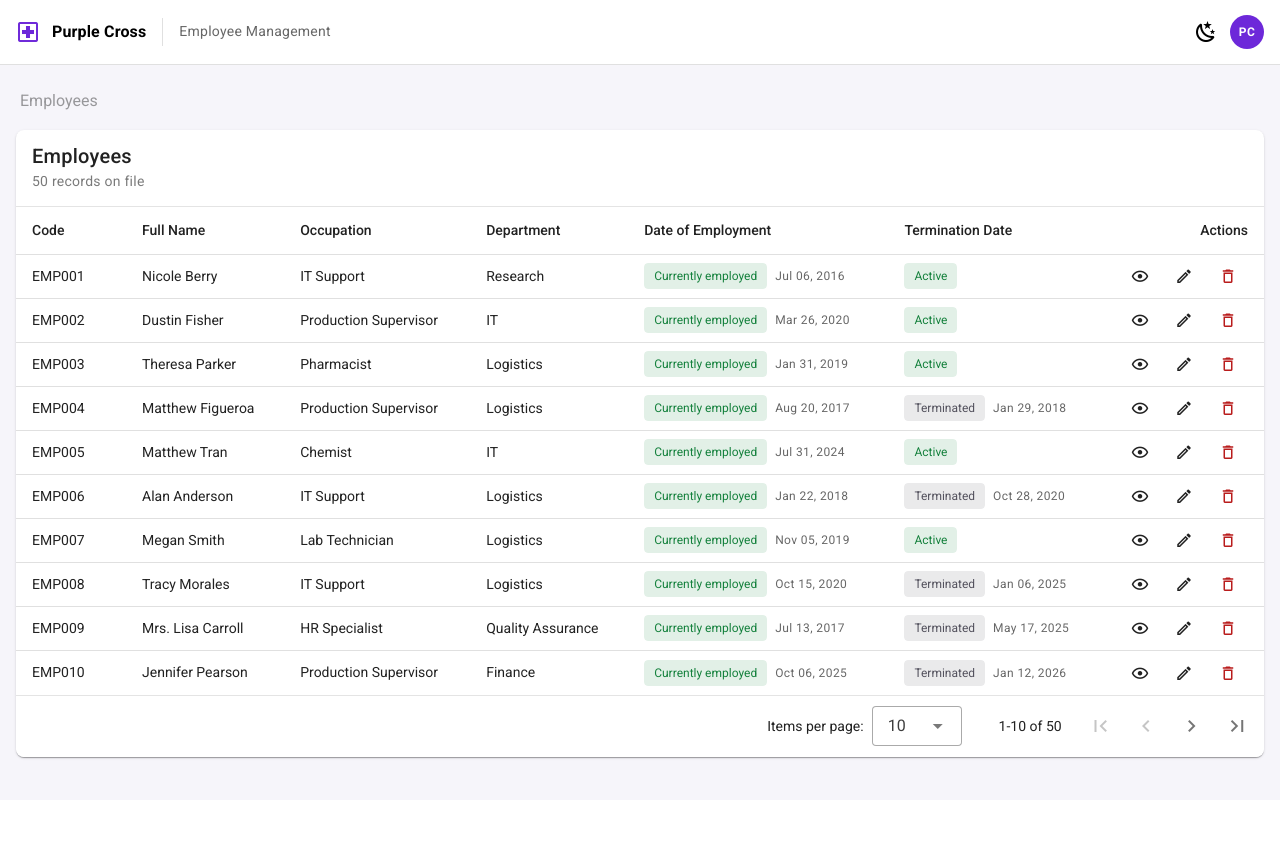
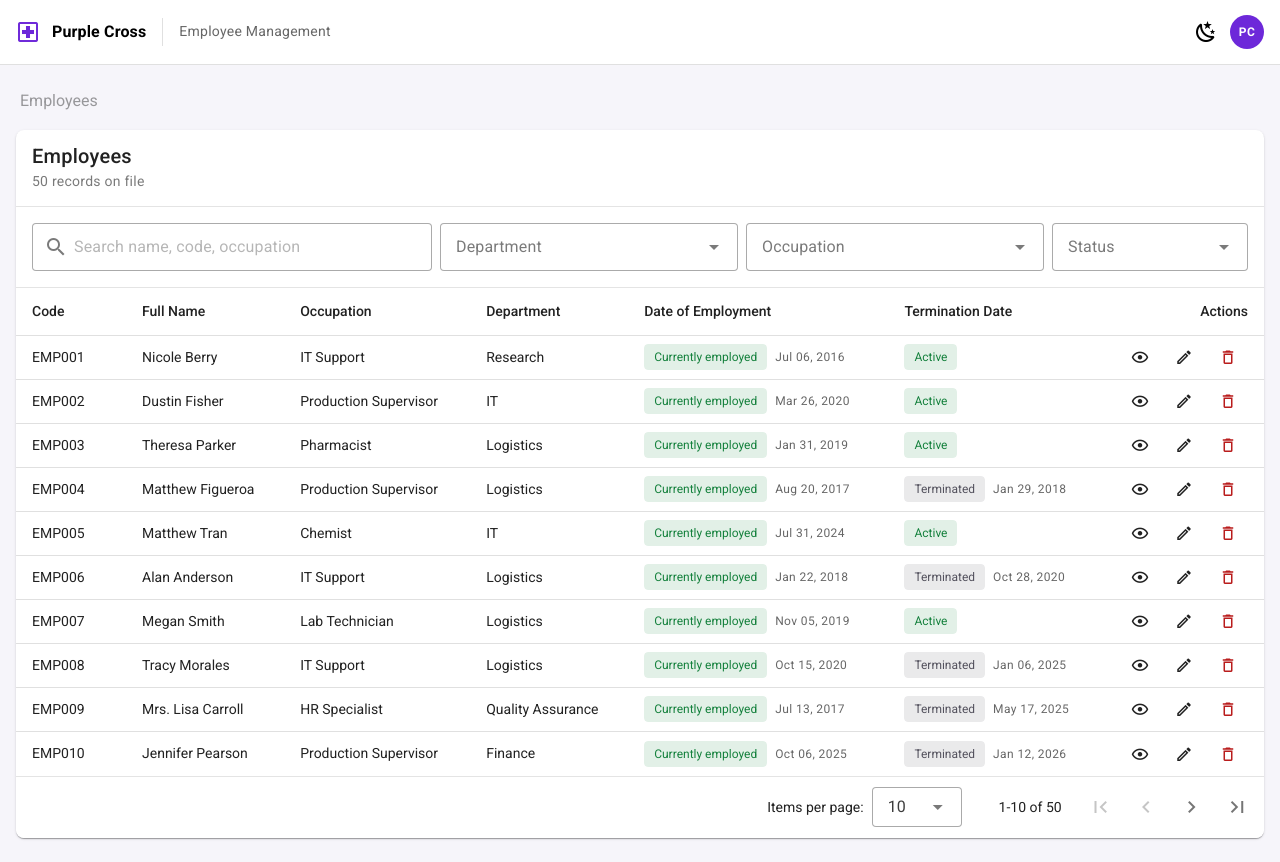
Before and after one commit to agonius11/Case-Study-Purple-Cross-Ltd, a Vue app: page /employees in a window 1280 px wide. Before the commit the page ends 800 px from the top, so only its background shows below. Built offline with nearby package versions, Linux system fonts and the light colour scheme.

Commit message:
created employee search, filters and pagination

```diff
--- /dev/null
+++ b/src/composables/useEmployeeFilters.ts
@@ -0,0 +1,56 @@
+import { computed, ref, type Ref } from 'vue'
+import { employmentStatus, terminationStatus } from '@/utils/employeeStatus'
+import type { Employee, EmployeeStatus } from '@/types/employee'
+
+export const STATUS_OPTIONS: EmployeeStatus[] = [
+  'Currently employed',
+  'Employed soon',
+  'To be terminated',
+  'Terminated',
+]
+
+export function useEmployeeFilters(employees: Ref<Employee[]>) {
+  const search = ref('')
+  const department = ref<string | null>(null)
+  const occupation = ref<string | null>(null)
+  const status = ref<EmployeeStatus | null>(null)
+
+  function matchesStatus(employee: Employee, target: EmployeeStatus): boolean {
+    return (
+      employmentStatus(employee.dateOfEmployment) === target ||
+      terminationStatus(employee.terminationDate) === target
+    )
+  }
+
+  const filtered = computed(() => {
+    const term = search.value.trim().toLowerCase()
+    return employees.value.filter((employee) => {
+      if (term) {
+        const haystack =
+          `${employee.code} ${employee.fullName} ${employee.occupation}`.toLowerCase()
+        if (!haystack.includes(term)) return false
+      }
+      if (department.value && employee.department !== department.value) return false
+      if (occupation.value && employee.occupation !== occupation.value) return false
+      if (status.value && !matchesStatus(employee, status.value)) return false
+      return true
+    })
+  })
+
+  const hasActiveFilter = computed(
+    () =>
+      search.value.trim() !== '' ||
+      department.value !== null ||
+      occupation.value !== null ||
+      status.value !== null,
+  )
+
+  function clear() {
+    search.value = ''
+    department.value = null
+    occupation.value = null
+    status.value = null
+  }
+
+  return { search, department, occupation, status, filtered, hasActiveFilter, clear }
+}
--- a/src/views/EmployeeListView.vue
+++ b/src/views/EmployeeListView.vue
@@ -1,16 +1,23 @@
 <script setup lang="ts">
+import { computed } from 'vue'
 import { storeToRefs } from 'pinia'
 import { useRouter } from 'vue-router'
 import { useEmployeesStore } from '@/stores/employees'
 import { useSnackbar } from '@/composables/useSnackbar'
+import { useEmployeeFilters, STATUS_OPTIONS } from '@/composables/useEmployeeFilters'
 import { formatDate } from '@/utils/date'
 import EmploymentStatusChip from '@/components/EmploymentStatusChip.vue'
 import type { Employee } from '@/types/employee'
 
 const router = useRouter()
 const store = useEmployeesStore()
-const { employees, count } = storeToRefs(store)
+const { employees, departments, occupations, count } = storeToRefs(store)
 const snackbar = useSnackbar()
+
+const { search, department, occupation, status, filtered, hasActiveFilter, clear } =
+  useEmployeeFilters(employees)
+
+const matchCount = computed(() => filtered.value.length)
 
 const headers = [
   { title: 'Code', key: 'code', width: 110 },
@@ -41,15 +48,73 @@ function deleteEmployee(employee: Employee) {
   <v-card>
     <v-card-item>
       <v-card-title class="text-h6">Employees</v-card-title>
-      <v-card-subtitle>{{ count }} {{ count === 1 ? 'record' : 'records' }} on file</v-card-subtitle>
+      <v-card-subtitle>
+        <template v-if="hasActiveFilter">{{ matchCount }} of {{ count }} shown</template>
+        <template v-else>{{ count }} {{ count === 1 ? 'record' : 'records' }} on file</template>
+      </v-card-subtitle>
     </v-card-item>
+
+    <v-divider />
+
+    <div class="pa-4">
+      <v-row dense align="center">
+        <v-col cols="12" md="4">
+          <v-text-field
+            v-model="search"
+            placeholder="Search name, code, occupation"
+            prepend-inner-icon="mdi-magnify"
+            clearable
+            hide-details
+          />
+        </v-col>
+        <v-col cols="12" sm="4" md="3">
+          <v-select
+            v-model="department"
+            :items="departments"
+            label="Department"
+            clearable
+            hide-details
+          />
+        </v-col>
+        <v-col cols="12" sm="4" md="3">
+          <v-select
+            v-model="occupation"
+            :items="occupations"
+            label="Occupation"
+            clearable
+            hide-details
+          />
+        </v-col>
+        <v-col cols="12" sm="4" md="2">
+          <v-select
+            v-model="status"
+            :items="STATUS_OPTIONS"
+            label="Status"
+            clearable
+            hide-details
+          />
+        </v-col>
+      </v-row>
+      <div v-if="hasActiveFilter" class="d-flex justify-end mt-2">
+        <v-btn
+          variant="text"
+          size="small"
+          prepend-icon="mdi-filter-remove-outline"
+          @click="clear"
+        >
+          Clear filters
+        </v-btn>
+      </div>
+    </div>
 
     <v-divider />
 
     <v-data-table
       :headers="headers"
-      :items="employees"
+      :items="filtered"
       item-value="code"
+      :items-per-page="10"
+      :items-per-page-options="[10, 25, 50, 100]"
       hover
       density="comfortable"
     >
@@ -100,6 +165,26 @@ function deleteEmployee(employee: Employee) {
           />
         </div>
       </template>
+
+      <template #no-data>
+        <div class="text-center text-medium-emphasis py-8">
+          <v-icon icon="mdi-account-search-outline" size="40" class="mb-2" />
+          <div class="text-body-2">
+            <template v-if="hasActiveFilter">No employees match the current filters.</template>
+            <template v-else>No employees yet.</template>
+          </div>
+          <v-btn
+            v-if="hasActiveFilter"
+            class="mt-3"
+            variant="text"
+            size="small"
+            prepend-icon="mdi-filter-remove-outline"
+            @click="clear"
+          >
+            Clear filters
+          </v-btn>
+        </div>
+      </template>
     </v-data-table>
   </v-card>
 </template>
```
